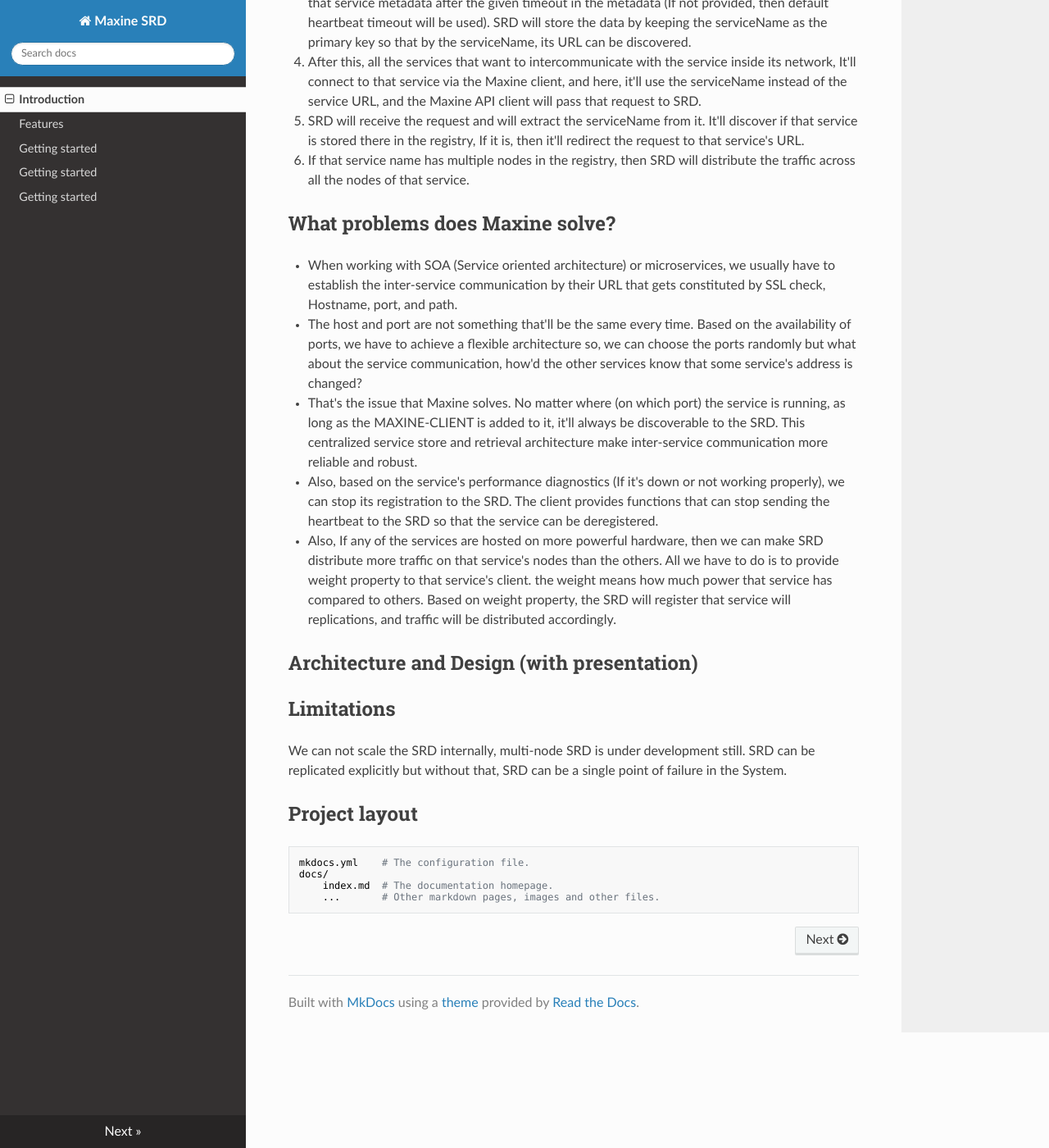
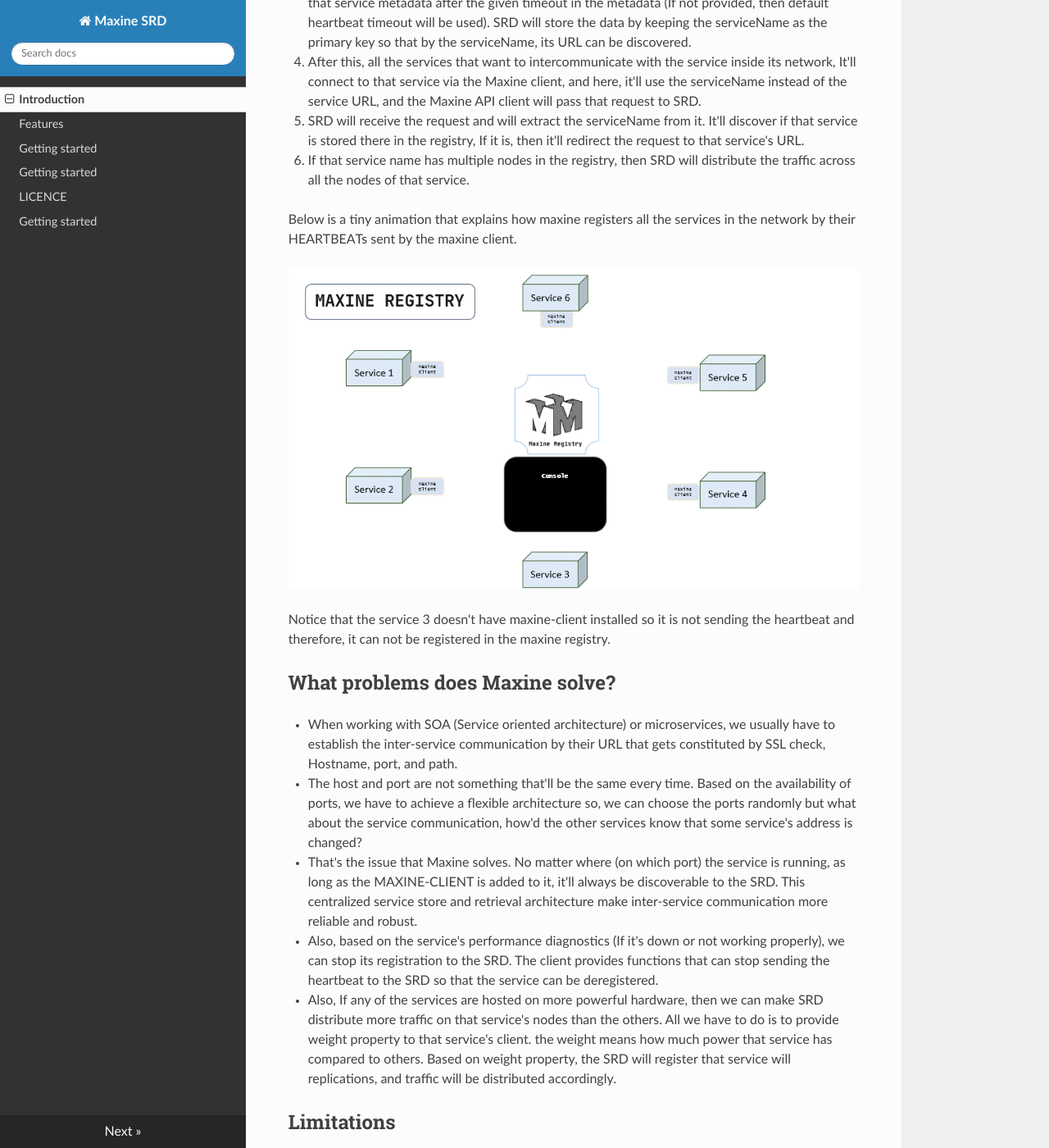
Before and after one commit to VrushankPatel/Maxine, an MkDocs documentation site: the page built from docs/index.md, in a window 1280 px wide and 1400 px high, scrolled down 921 px. Shown: the whole window at 82% size. Built offline with MkDocs 1.6.1, drawn with Linux system fonts in a browser that asks for light colours; nearby versions of some CDN libraries.

Commit message:
Added gif

```diff
--- a/docs/index.md
+++ b/docs/index.md
@@ -31,6 +31,12 @@
 5. SRD will receive the request and will extract the serviceName from it. It'll discover if that service is stored there in the registry, If it is, then it'll redirect the request to that service's URL.
 6. If that service name has multiple nodes in the registry, then SRD will distribute the traffic across all the nodes of that service.
 
+Below is a tiny animation that explains how maxine registers all the services in the network by their HEARTBEATs sent by the maxine client.
+<br/><br/>
+<img src="/img/anim/maxine-registry.gif" />
+<br/><br/>
+Notice that the service 3 doesn't have maxine-client installed so it is not sending the heartbeat and therefore, it can not be registered in the maxine registry.
+
 ## What problems does Maxine solve?
 
 * When working with SOA (Service oriented architecture) or microservices, we usually have to establish the inter-service communication by their URL that gets constituted by SSL check, Hostname, port, and path.
@@ -39,7 +45,6 @@
 * Also, based on the service's performance diagnostics (If it's down or not working properly), we can stop its registration to the SRD. The client provides functions that can stop sending the heartbeat to the SRD so that the service can be deregistered.
 * Also, If any of the services are hosted on more powerful hardware, then we can make SRD distribute more traffic on that service's nodes than the others. All we have to do is to provide weight property to that service's client. the weight means how much power that service has compared to others. Based on weight property, the SRD will register that service will replications, and traffic will be distributed accordingly.
 
-## Architecture and Design (with presentation)
 ## Limitations
 
 We can not scale the SRD internally, multi-node SRD is under development still.
--- a/mkdocs.yml
+++ b/mkdocs.yml
@@ -5,13 +5,11 @@
     - Features: features.md
     - Getting started: about.md
     - API: about.md
+    - LICENCE: licence.md
     - About: about.md
 
 theme:
   name: readthedocs
   nav_style: dark
-  # highlightjs: true
-  # hljs_languages:
-  #     - yaml
-  #     - rust
+
 site_dir: build/docs
```
Also changed, not shown: docs/img/anim/maxine-registry.gif (added).
